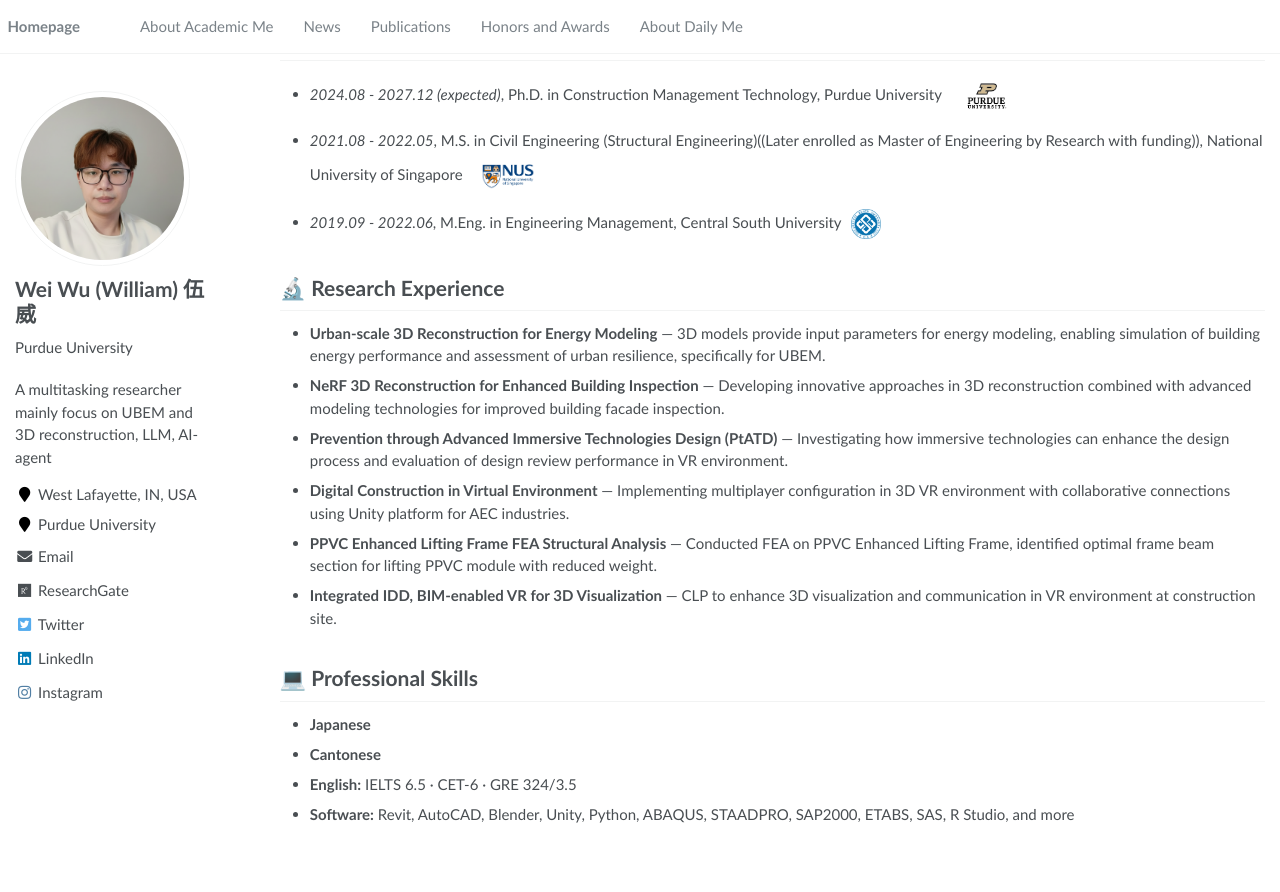
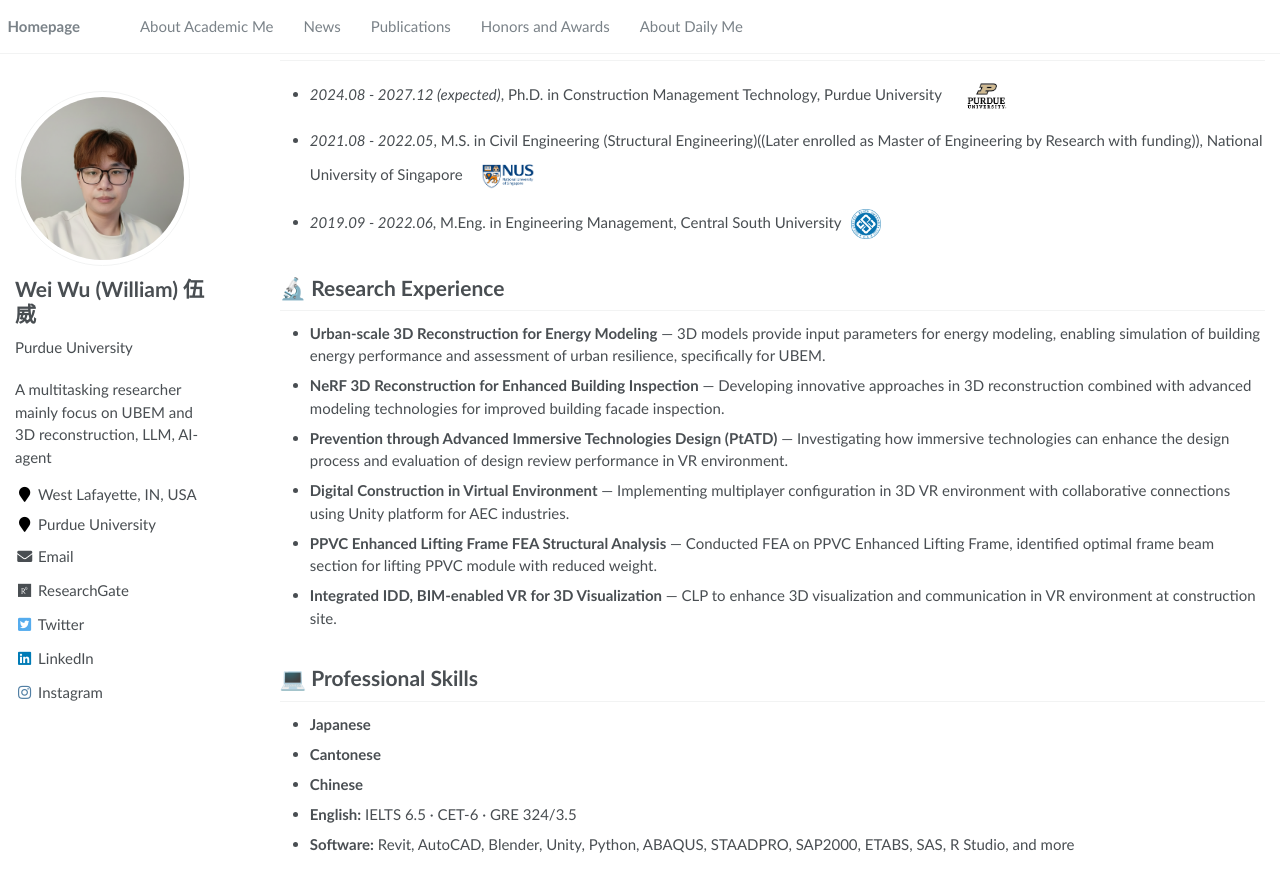
Before and after one commit to wuwei5v/weiwu.github.io, a Jekyll site: the page built from _pages/about.md, in a window 1280 px wide and 900 px high, scrolled down 1682 px. Shown: the top 892 px of the window. Built offline with Jekyll 4.4.1, drawn with Linux system fonts in a browser that asks for light colours; before the commit the page ends 2552 px from its top, so only the background shows below that.

Commit message:
update about.md

```diff
--- a/_pages/about.md
+++ b/_pages/about.md
@@ -99,5 +99,6 @@ I am a Ph.D. Student in Construction Management Technology at [Purdue University
 # 💻 Professional Skills
 - **Japanese**
 - **Cantonese**
+- **Chinese**
 - **English:** IELTS 6.5 · CET-6 · GRE 324/3.5
 - **Software:** Revit, AutoCAD, Blender, Unity, Python, ABAQUS, STAADPRO, SAP2000, ETABS, SAS, R Studio, and more
```
